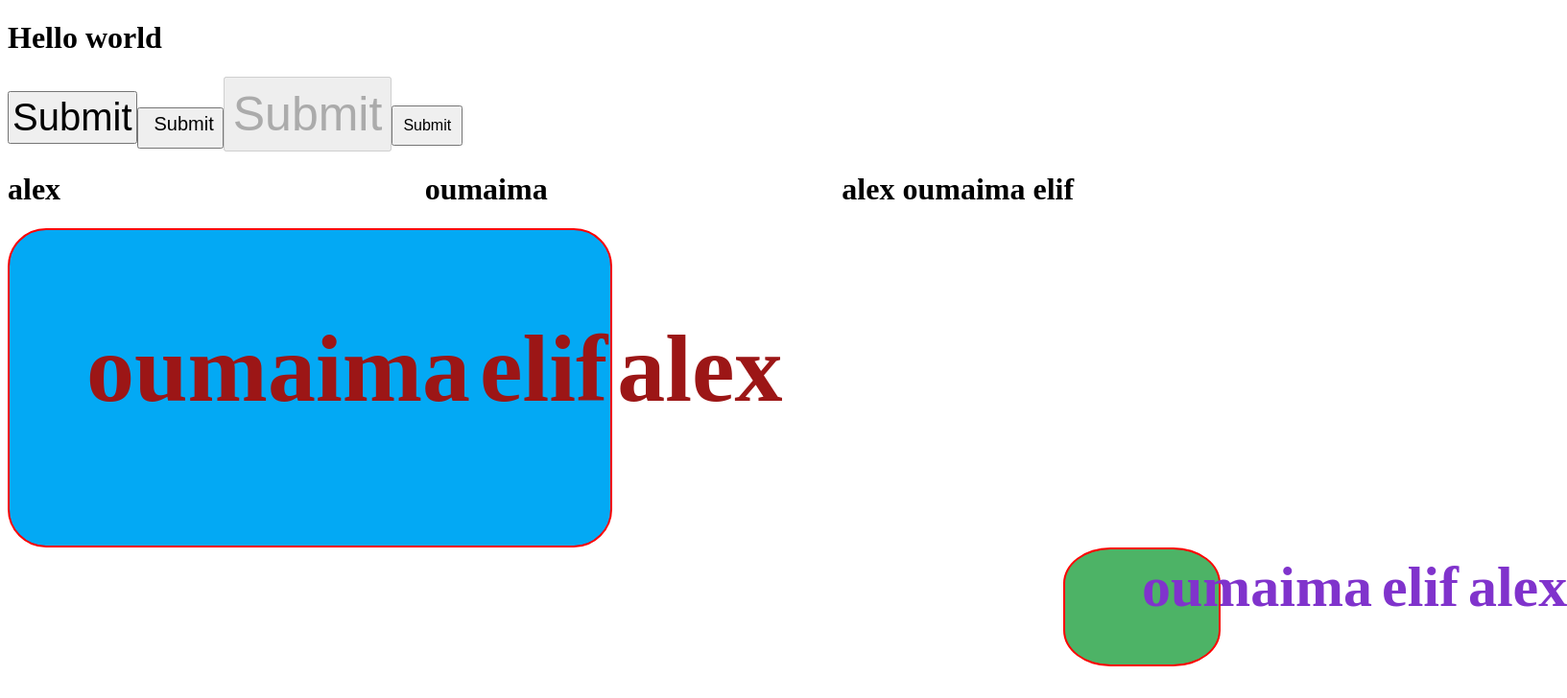
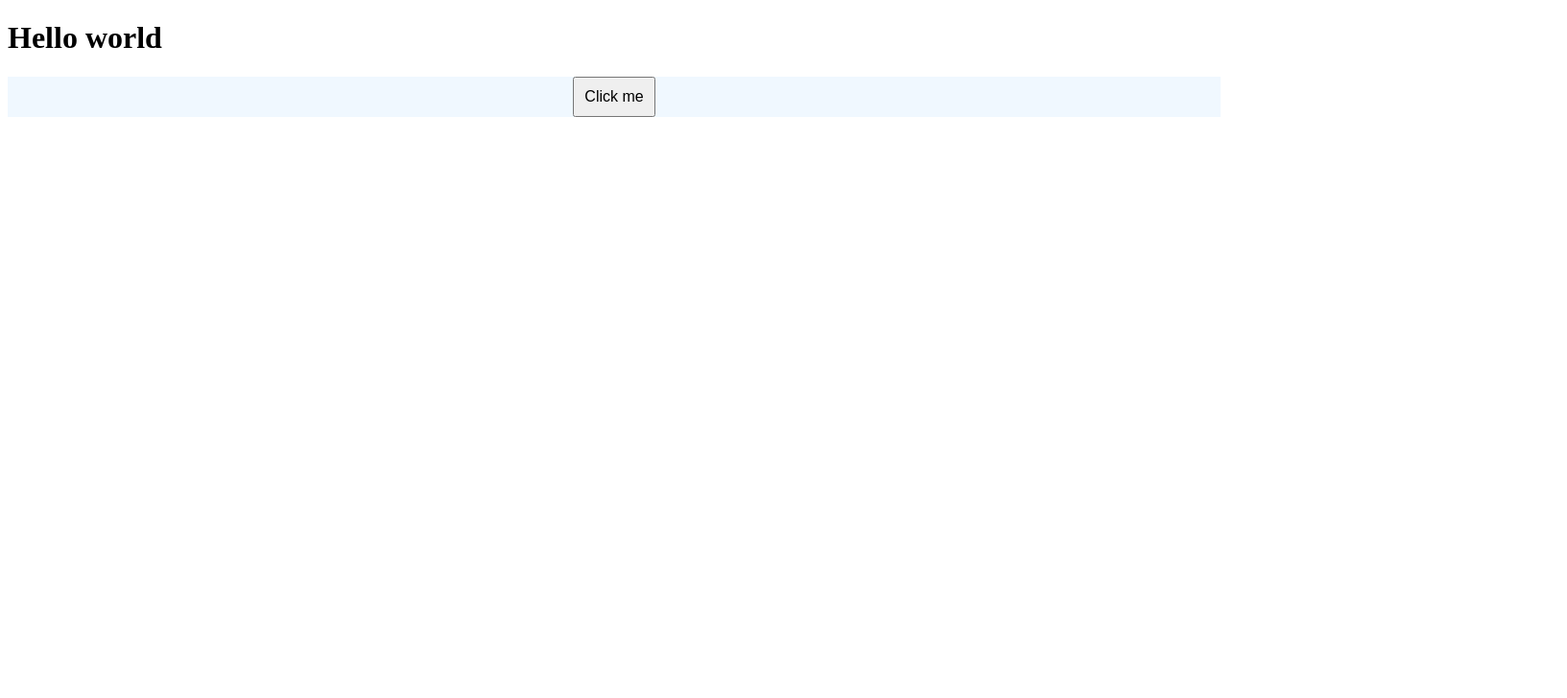
Before and after one commit to Alez05/my-portfolio-v2, a Next.js app: page / in a window 1280 px wide. Shown: the top 728 px of the page at 96% size, 1633 px wide, since content can reach past the window. Built offline with nearby package versions, Linux system fonts and the light colour scheme.

Commit message:
feat: button types and update gridbox

```diff
--- a/src/app/page.tsx
+++ b/src/app/page.tsx
@@ -4,63 +4,8 @@ export default function Home() {
   return (
     <main>
       <h1>Hello world</h1>
-      <Button
-        padding={3}
-        fontSize={40}
-      />
-      <Button
-        padding={[4, 8, 12, 16]}
-        fontSize={20}
-      />
-      <Button
-        disabled
-        padding={8}
-        fontSize={50}
-      />
-      <Button />
-      <GridBox
-        gridTemplateColumns='1fr 1fr 1fr'
-        gridGap={40}
-      >
-        <h1>alex</h1>
-        <h1>oumaima</h1>
-        <h1>alex oumaima elif</h1>
-      </GridBox>
-      <FlexBox
-        padding={[20, 40, 60, 80]}
-        gap={10}
-        fontSize={50}
-        flexDirection='row'
-        border='2px solid red'
-        borderRadius='40px'
-        height='40%'
-        width='40%'
-        color='var(--color-danger)'
-        bgc='#03a9f4'
-        cursor='grab'
-      >
-        <h1>oumaima</h1>
-        <h1>elif</h1>
-        <h1>alex</h1>
-      </FlexBox>
-      <FlexBox
-        padding={[20, 40, 60, 80]}
-        gap={10}
-        fontSize={30}
-        flexDirection='row'
-        border='2px solid red'
-        borderRadius='30%'
-        borderRadiusUnit='%'
-        height='40px'
-        width='40px'
-        color='var(--color-lavender)'
-        bgc='var(--color-positive)'
-        cursor='text'
-        float='right'
-      >
-        <h1>oumaima</h1>
-        <h1>elif</h1>
-        <h1>alex</h1>
+      <FlexBox>
+        <Button>Click me</Button>
       </FlexBox>
     </main>
   );
--- a/src/libs/ui/atom/button/button.css
+++ b/src/libs/ui/atom/button/button.css
@@ -1,6 +1,19 @@
 .button{
   --padding: 0;
   --font-size: 1rem;
+  --type: button;
+  --border: 0;
+  --border-radius: 0;
+  --color: black;
+  --background-color: white;
+  --cursor: pointer;
+  --size: 1rem;
+  --width: 100%;
+  --height: 100%;
+  --gap: 0;
+
+
+
 
   padding: var(--padding);
   font-size: var(--font-size);
--- a/src/libs/ui/atom/button/button.tsx
+++ b/src/libs/ui/atom/button/button.tsx
@@ -2,8 +2,15 @@ import type { TButton } from './button.type';
 import './button.css';
 import { getStil } from '@/libs/util';
 
-const Button = ({ disabled, padding = 10, fontSize = 16 }: TButton) => {
-  const stil = getStil({ padding, fontSize }) as React.CSSProperties;
+const Button = ({
+  disabled,
+  padding = 10,
+  fontSize = 16,
+  children,
+  type = 'button',
+
+}: TButton) => {
+  const stil = getStil({ padding, fontSize, type }) as React.CSSProperties;
 
   return (
     <button
@@ -11,7 +18,7 @@ const Button = ({ disabled, padding = 10, fontSize = 16 }: TButton) => {
       className='button'
       style={stil}
     >
-      Submit
+      {children}
     </button>
   );
 };
--- a/src/libs/ui/atom/flexbox/flexbox.css
+++ b/src/libs/ui/atom/flexbox/flexbox.css
@@ -2,6 +2,7 @@
   --display: flex;
   --align-items: center;
   --justify-content: flex-start;
+  --justify-items: stretch;
   --align-content: stretch;
   --position: relative;
   --padding: 0;
--- a/src/libs/ui/atom/flexbox/flexbox.tsx
+++ b/src/libs/ui/atom/flexbox/flexbox.tsx
@@ -23,6 +23,7 @@ const FlexBox = ({
   cursor = '',
   inset = 0,
   float = '',
+  justifyItems = '',
 }: TFlexBox) => {
   const stil = getStil({
     display,
@@ -45,6 +46,7 @@ const FlexBox = ({
     cursor,
     inset,
     float,
+    justifyItems,
   }) as React.CSSProperties;
   return (
     <div
--- a/src/libs/ui/atom/flexbox/flexbox.type.ts
+++ b/src/libs/ui/atom/flexbox/flexbox.type.ts
@@ -4,6 +4,7 @@ interface TFlexBox extends React.HTMLAttributes<HTMLDivElement> {
   alignItems?: string;
   alignContent?: string;
   justifyContent?: string;
+  justifyItems?: string;
   position?: string;
   padding?: number | number[];
   gap?: number | number[];
--- a/src/libs/ui/atom/gridbox/gridbox.css
+++ b/src/libs/ui/atom/gridbox/gridbox.css
@@ -3,7 +3,7 @@
   --display: grid;
   --grid-template-columns: none;
   --grid-template-rows: none;
-  --grid-gap: 0;
+  --gridbox-gap: 0;
   --justify-items: stretch;
   --align-items: stretch;
   --justify-content: stretch;
--- a/src/libs/ui/atom/gridbox/gridbox.tsx
+++ b/src/libs/ui/atom/gridbox/gridbox.tsx
@@ -7,12 +7,30 @@ const GridBox = ({
   gridTemplateColumns = '',
   gridTemplateRows = '',
   gridGap = 0,
+  justifyItems = '',
+  alignContent = '',
+  alignItems = '',
+  justifyContent = '',
+  gridAutoFlow = '',
+  gridAutoColumns = '',
+  gridAutoRows = '',
+  placeContent = '',
+  placeItems = '',
 }: TGridBox) => {
   const stil = getStil({
     display,
     gtc: gridTemplateColumns,
     gtr: gridTemplateRows,
     gridGap,
+    justifyItems,
+    alignContent,
+    alignItems,
+    justifyContent,
+    gac: gridAutoColumns,
+    gar: gridAutoRows,
+    gaf: gridAutoFlow,
+    placeContent,
+    placeItems,
   }) as React.CSSProperties;
   return (
     <div
--- a/src/libs/util/index.ts
+++ b/src/libs/util/index.ts
@@ -1 +1 @@
-export { getStil } from './atom/stil';
+export { getStil } from './lib/stil';
--- a/src/libs/util/atom/stil.ts
+++ b/src/libs/util/lib/stil.ts
@@ -32,6 +32,9 @@ export const getStil = (obiect: Record<string, string | number | number[]>) => {
   const justifyContent = obiect.justifyContent
     ? `${obiect.justifyContent}`
     : '';
+
+  // justifyItems
+  const justifyItems = obiect.justifyItems ? `${obiect.justifyItems}` : '';
 
   // alignContent
   const alignContent = obiect.alignContent ? `${obiect.alignContent}` : '';
@@ -147,6 +150,24 @@ export const getStil = (obiect: Record<string, string | number | number[]>) => {
     return '';
   };
 
+  //grid-auto-flow
+  const gaf = obiect.gaf ? `${obiect.gaf}` : '';
+
+  // grid-auto-columns
+  const gac = obiect.gac ? `${obiect.gac}` : '';
+
+  // grid-auto-rows
+  const gar = obiect.gar ? `${obiect.gar}` : '';
+
+  // place-items
+  const placeItems = obiect.placeITems ? `${obiect.placeItems}` : '';
+
+  // place-content
+  const placeContent = obiect.placeContent ? `${obiect.placeContent}` : '';
+
+  // button type
+  const type = obiect.type ? `${obiect.type}` : '';
+
   return {
     '--padding': padding,
     '--font-size': fontSize,
@@ -167,8 +188,14 @@ export const getStil = (obiect: Record<string, string | number | number[]>) => {
     '--cursor': cursor,
     '--inset': inset,
     '--float': float,
+    '--grid-gap': gridGap(),
     '--grid-template-columns': gtc(),
     '--grid-template-rows': gtr(),
-    '--grid-gap': gridGap(),
+    '--justify-items': justifyItems,
+    '--grid-auto-flow': gaf,
+    '--grid-auto-columns': gac,
+    '--grid-auto-rows': gar,
+    '--place-items': placeItems,
+    '--place-content': placeContent,
   };
 };
```
Also changed, not shown: src/libs/ui/atom/button/button.type.ts (+10 -0 lines).
